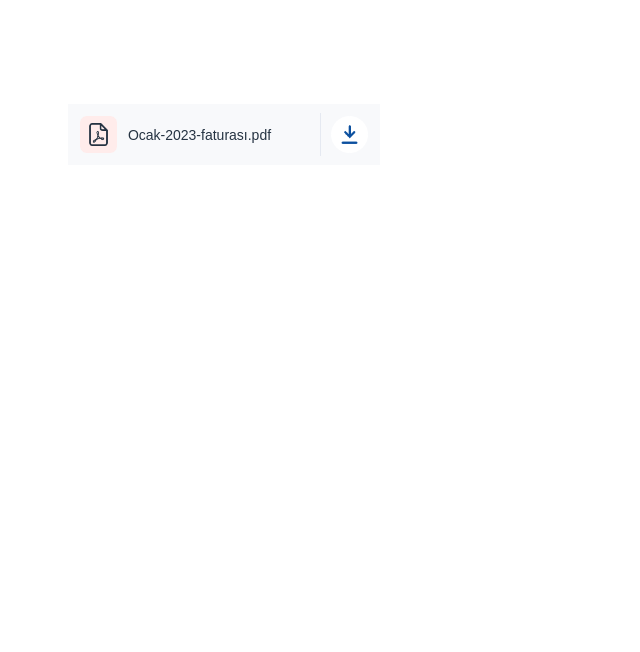
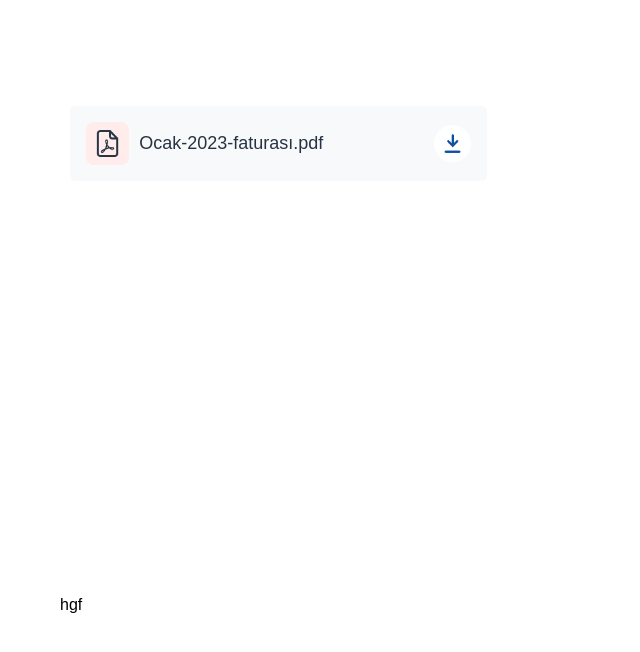
Before and after one commit to serhatbek/celly-chatbot-sdk, a React (Vite) app: page / in a window 1280 px wide. Shown: the top 652 px of the page, without its empty margins (0-640 px from the left). Built offline with nearby package versions, Linux system fonts and the light colour scheme; a web font is replaced by a local one.

Commit message:
belge indirme css değişikliği

```diff
--- a/src/App.jsx
+++ b/src/App.jsx
@@ -11,6 +11,7 @@ function App() {
           fileTitle={downloadItems.text}
         />
       </Container>
+      <Container>hgf</Container>
     </div>
   );
 }
--- a/src/components/Container/Container.scss
+++ b/src/components/Container/Container.scss
@@ -6,11 +6,12 @@
   padding: 32px 20px 0 20px;
   height: 500px;
 
-  @media screen and (max-width: 360px) {
+  @media screen and (max-width: 480px) {
     @include imageCacheBust('../../../../public/images/celly-bg@2x.png');
     background-position: center;
     background-repeat: no-repeat;
     background-size: cover;
     padding: 22px 16px 0 16px;
+    margin-bottom: 20px;
   }
 }
--- a/src/components/FileDownload/FileDownload.scss
+++ b/src/components/FileDownload/FileDownload.scss
@@ -1,39 +1,41 @@
 .download-file {
   $self: &;
-  width: 328px;
-  border: 8px solid #fff;
+  width: 437px;
+  border: 10.6px solid #fff;
   border-radius: 6px;
 
   > div {
     width: 100%;
     height: 100%;
-    padding: 12px;
+    padding: 16px;
     display: flex;
     align-items: center;
     background-color: #f8f9fb;
+    border-radius: 5.3px;
 
     > span {
       color: #253342;
-      font-size: 14px;
+      font-size: 18px;
+      line-height: 24px;
     }
 
     > figure:first-child {
       margin-right: 10.6px;
     }
 
-    > figure,
-    a {
-      width: 37.3px;
+    > figure {
+      width: 42.6px;
     }
 
     #{$self}__download {
+      width: 37.3px;
       margin-left: auto;
       position: relative;
 
       &::before {
         content: '';
         position: absolute;
-        height: 42.6px;
+        // height: 42.6px;
         width: 1.3px;
         background-color: #e5e9f1;
         left: -10.6px;
--- /dev/null
+++ b/src/components/ViewImage/ViewImage.scss
@@ -0,0 +1,2 @@
+.view-image {
+}
```
Also changed, not shown: src/components/ViewImage/ViewImage.jsx (added, +14 -0 lines), src/components/ViewImage/data.js (added).
